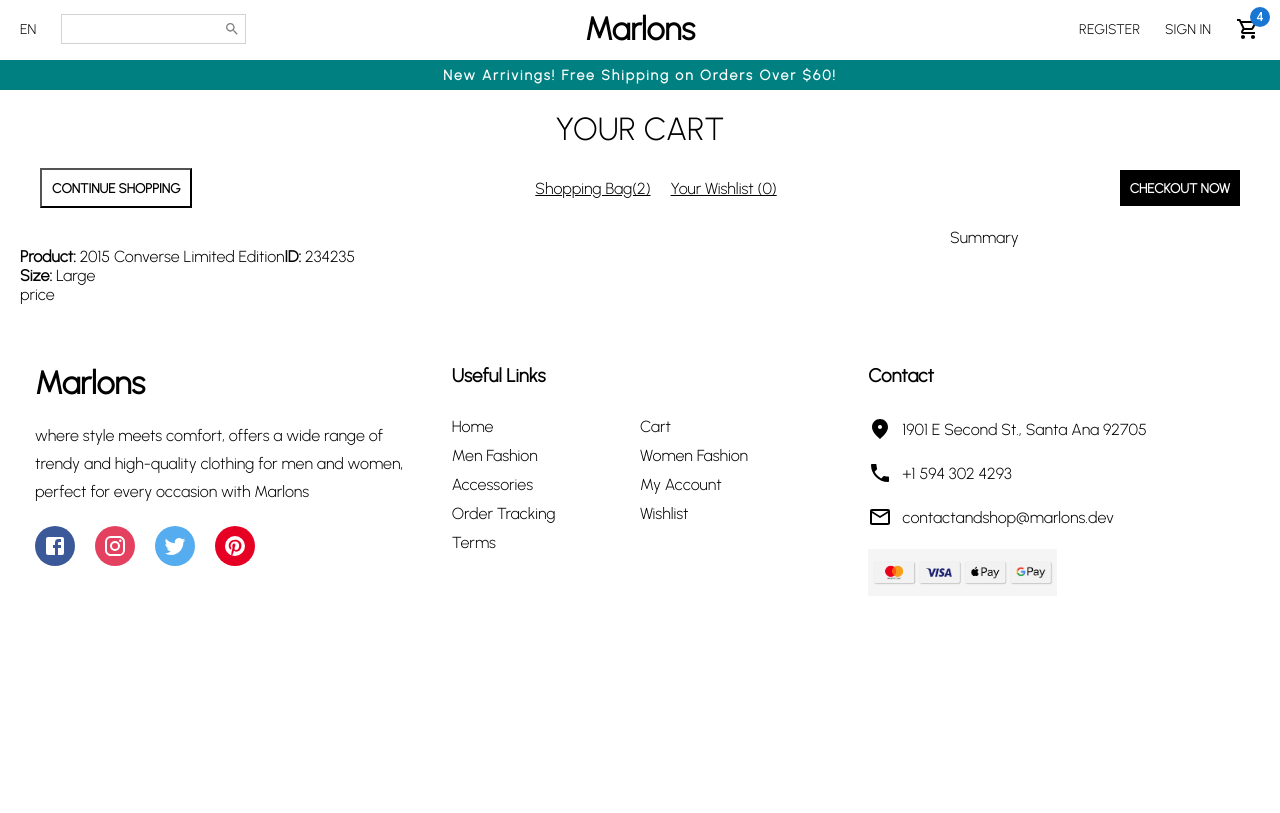
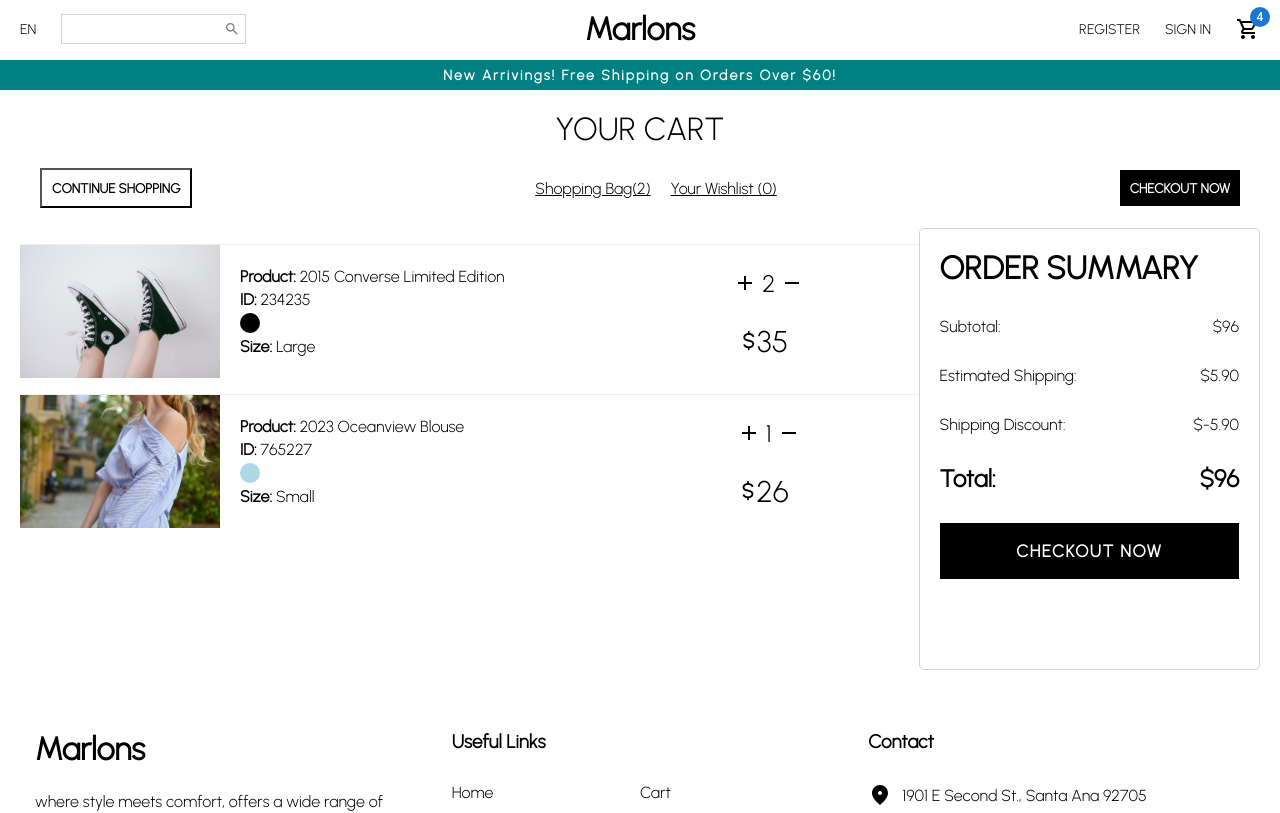
Before and after one commit to chriseun/ecommerce-design, a React (Create React App) app: page / in a window 1280 px wide. Shown: the top 813 px of the page. Built offline with nearby package versions, Linux system fonts and the light colour scheme.

Commit message:
completed cart page

```diff
--- a/src/pages/Cart.jsx
+++ b/src/pages/Cart.jsx
@@ -3,6 +3,8 @@
 import Navbar from "../components/Navbar";
 import Announcement from "../components/Announcement";
 import Footer from "../components/Footer";
+import { Add, Remove } from "@mui/icons-material";
+
 
 
 const Container = styled.div`
@@ -52,27 +54,39 @@
   flex: 3;
 `
 
-const Summary = styled.div`
-  flex: 1;
+const Hr = styled.hr`
+  background-color: #eee;
+  border: none;
+  height: 1px;
+  margin-top: 1rem;
 `
 
 const Product = styled.div`
-
+  display: flex;
+  justify-content: space-between;
 `
 const ProductDetails = styled.div`
-
+  flex: 2;
+  display: flex;
 `
 
 const PriceDetails = styled.div`
-
+  flex: 1;
+  display: flex;
+  align-items: center;
+  justify-content: center;
+  flex-direction: column;
 `
 
 const Image = styled.img`
-
+  width: 200px;
 `
 
 const Details = styled.div`
-
+  padding: 20px;
+  display: flex;
+  flex-direction: column;
+  justify-content: space-around;
 `
 
 const ProductName = styled.span`
@@ -84,16 +98,94 @@
 `
 
 const ProductColor = styled.div`
+  width: 20px;
+  height: 20px;
+  border-radius: 50%;
+  background-color: ${props=>props.color};
+`
+
+const ProductSize = styled.span`
 
 `
 
-const ProductSize = styled.div`
+const ProductAmountContainer = styled.div`
+  display: flex;
+  align-items: center;
+  margin-bottom: 20px;
+`
+
+const ProductAmount = styled.div`
+  font-size: 24px;
+  margin: 5px;
+`
+
+const ProductPrice = styled.div`
+  font-size: 30px;
+  font-weight: 200;
+  margin-right: 10px;
+  display: flex;
+  align-items: center;
+  `
+
+const MoneySymbol = styled.span`
+  font-size: 20px;
+  font-weight: 1000;
+  margin: 3px;
+`
+
+// const MoneySymbolSmall = styled.span`
+//   font-size: 12px;
+
+// `
+
+
+const Summary = styled.div`
+  flex: 1;
+  border: 0.5px solid lightgray;
+  border-radius: 5px;
+  padding: 20px;
+  height: 50vh;
+`
+
+const SummaryTitle = styled.h1`
+  font-weight: 600;
+`
+
+const SummaryItem = styled.div`
+  margin: 30px 0;
+  display: flex;
+  justify-content: space-between;
+  font-weight: ${props => props.type === "total" && "bolder"};
+  font-size: ${props => props.type === "total" && "24px"};
+`
+
+const SummaryItemText = styled.span`
 
 `
 
-const PriceDetail = styled.div`
+const SummaryItemPrice = styled.span`
 
 `
+
+const Button = styled.button`
+  width: 100%;
+  padding: 15px;
+  background-color: #000;
+  color: #fff;
+  font-weight: bolder;
+  font-size: 17px;
+  letter-spacing: 1.5px;
+  border: 3px solid #000;
+  transition: ease-in 0.4s;
+  cursor: pointer;
+    &:hover {
+      background-color: #fff;
+      color: #000;
+
+    }
+
+`
+
 
 
 const Cart = () => {
@@ -120,9 +212,11 @@
           </Top>
           <Bottom>
             <Info>
+                <Hr />
+
               <Product>
                 <ProductDetails>
-                  <Image src=" "/>
+                  <Image src={require("../images/your-bag-image.jpg")}/>
                   <Details>
                     <ProductName>
                       <b>Product: </b> 2015 Converse Limited Edition
@@ -130,21 +224,86 @@
                     <ProductId>
                       <b>ID: </b> 234235
                     </ProductId>
-                    <ProductColor />
+                    <ProductColor color="black"/>
                     <ProductSize>
                       <b>Size: </b> Large
                     </ProductSize>
                   </Details>
                 </ProductDetails>
                 <PriceDetails>
-                  <PriceDetail>
-                    price
-                  </PriceDetail>
+                    <ProductAmountContainer>
+                      <Add />
+                        <ProductAmount>
+                          2
+                        </ProductAmount>
+                      <Remove />
+                    </ProductAmountContainer>
+                    <ProductPrice>
+                      <MoneySymbol>$</MoneySymbol>
+                       35
+                    </ProductPrice>
+                </PriceDetails>
+              </Product>
+
+                <Hr />
+
+              <Product>
+                <ProductDetails>
+                  <Image src={require("../images/pop-page-3.jpg")}/>
+                  <Details>
+                    <ProductName>
+                      <b>Product: </b> 2023 Oceanview Blouse
+                    </ProductName>
+                    <ProductId>
+                      <b>ID: </b> 765227
+                    </ProductId>
+                    <ProductColor color="lightblue"/>
+                    <ProductSize>
+                      <b>Size: </b> Small
+                    </ProductSize>
+                  </Details>
+                </ProductDetails>
+                <PriceDetails>
+                    <ProductAmountContainer>
+                      <Add />
+                        <ProductAmount>
+                          1
+                        </ProductAmount>
+                      <Remove />
+                    </ProductAmountContainer>
+                    <ProductPrice>
+                      <MoneySymbol>$</MoneySymbol>
+                       26
+                    </ProductPrice>
                 </PriceDetails>
               </Product>
             </Info>
+
             <Summary>
-              Summary
+              <SummaryTitle>
+                ORDER SUMMARY
+              </SummaryTitle>
+              <SummaryItem>
+                <SummaryItemText>Subtotal: </SummaryItemText>
+                <SummaryItemPrice>$96</SummaryItemPrice>
+              </SummaryItem>
+
+              <SummaryItem>
+                <SummaryItemText>Estimated Shipping: </SummaryItemText>
+                <SummaryItemPrice>$5.90</SummaryItemPrice>
+              </SummaryItem>
+
+              <SummaryItem>
+                <SummaryItemText>Shipping Discount: </SummaryItemText>
+                <SummaryItemPrice>$-5.90</SummaryItemPrice>
+              </SummaryItem>
+
+              <SummaryItem type="total">
+                <SummaryItemText>Total: </SummaryItemText>
+                <SummaryItemPrice>$96</SummaryItemPrice>
+              </SummaryItem>
+
+              <Button>CHECKOUT NOW</Button>
             </Summary>
           </Bottom>
         </Wrapper>
```
Also changed, not shown: src/images/your-bag-image.jpg (renamed from src/images/camila-damasio-mWYhrOiAgmA-unsplash.jpg).
